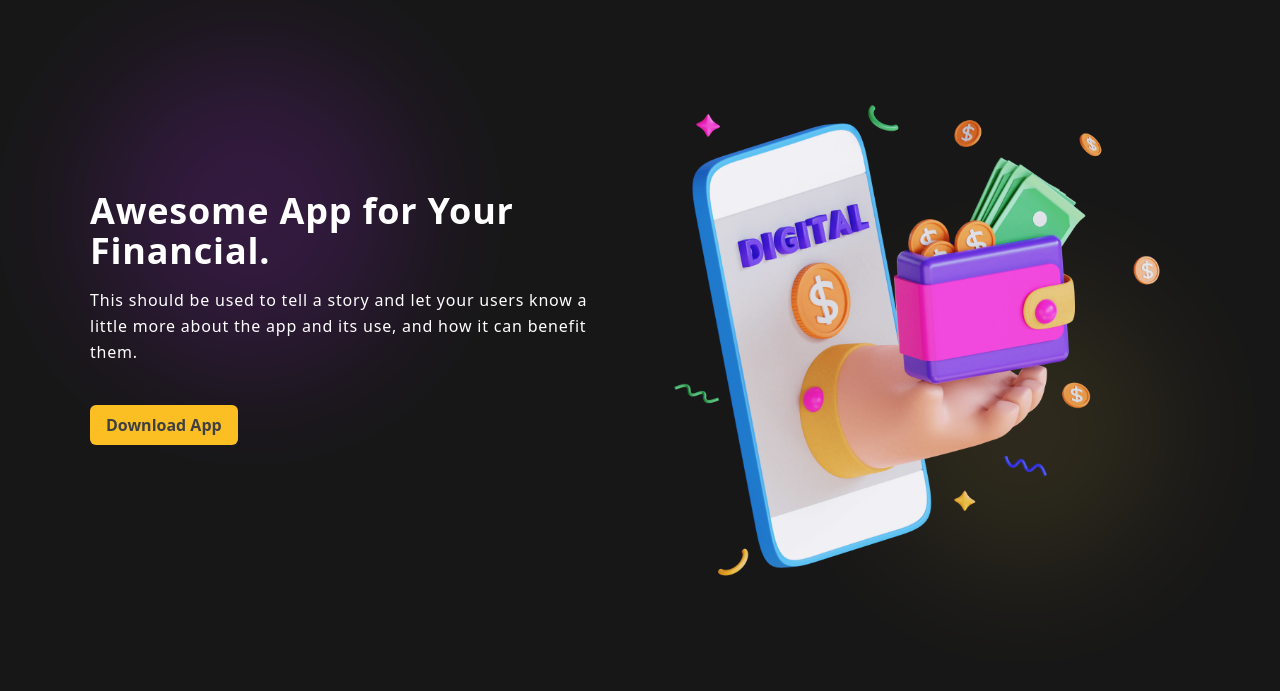
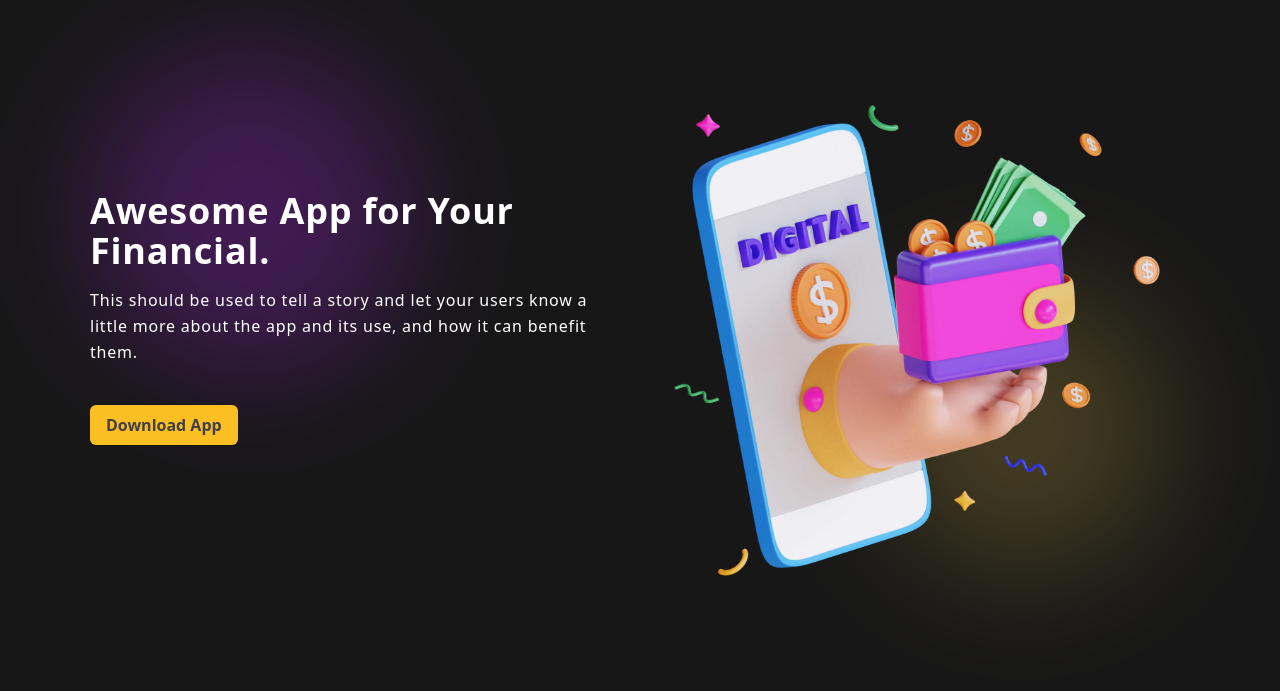
Before and after one commit to ShahramShakiba/Bank-Landing-Page, a website: page Bank-Landing-Page/index.html in a window 1280 px wide. Shown: the part 109-800 px from the top of the page. Drawn offline with Linux system fonts and the light colour scheme.

Commit message:
Update and create a reuseable css code for blob

```diff
--- a/Bank-Landing-Page/index.html
+++ b/Bank-Landing-Page/index.html
@@ -178,12 +178,10 @@
         <div class="container py-20">
           <div class="relative">
             <!--left-blob----->
-            <div
-              class="w-52 h-52 lg:w-64 lg:h-64 xl:w-80 xl:h-80 2xl:w-96 2xl:h-96 bg-color-blob absolute -top-20 xl:-top-6 left-0 md:left-0 xl:left-0 -z-10 blur-3xl opacity-20 overflow-hidden rounded-full"
-            ></div>
+            <div class="left-blob -top-20 xl:-top-6"></div>
             <!--right-blob---->
             <div
-              class="w-52 h-52 lg:w-64 lg:h-64 xl:w-72 xl:h-72 2xl:w-96 2xl:h-96 bg-amber-300 absolute top-[35rem] md:top-32 xl:top-52 right-10 md:right-0 lg:right-10 xl:right-6 -z-10 blur-3xl opacity-10 overflow-hidden rounded-full"
+              class="right-blob top-[35rem] md:top-32 xl:top-52 opacity-20"
             ></div>
           </div>
 
@@ -314,17 +312,23 @@
         </div>
       </section>
 
-      <!--======= Saving-Money ========================-->
+      <!--======= Saving-Money ======================-->
       <section id="saving-money">
         <div class="container py-20 relative">
+          <!--left-blob----->
+          <div class="left-blob top-24 xl:top-28"></div>
+          <!--right-blob----->
+          <div
+            class="right-blob bottom-10 md:bottom-24 xl:bottom-28 opacity-30"
+          ></div>
 
           <div class="flex flex-col items-center justify-between md:flex-row">
-            <!--image-->
+            <!--image-------------->
             <div class="mb-12 md:w-1/2">
               <img src="./assets/hero3.png" alt="Wallet and Cash" />
             </div>
 
-            <!--content-->
+            <!--content------------>
             <div class="text-center md:text-left md:w-1/2 lg:ml-4 xl:ml-20">
               <h4 class="font-bold text-amber-400 mb-4">Saving Money</h4>
               <h1 class="title mb-4">Best Financing App To Save Your Money</h1>
@@ -339,6 +343,11 @@
           </div>
         </div>
       </section>
+
+      <!--======= How-it-works ======================-->
+      <section id="how-it-works" class="bg-amber-neutral">
+        <div class="container py-20"></div>
+      </section>
     </main>
 
     <script src="index.js"></script>
--- a/Bank-Landing-Page/input.css
+++ b/Bank-Landing-Page/input.css
@@ -16,4 +16,11 @@
     background: linear-gradient(180deg, #171717, #383222, #171717);
   }
 
+  .left-blob {
+    @apply w-52 h-52 lg:w-64 lg:h-64 xl:w-80 xl:h-80 2xl:w-96 2xl:h-96 bg-color-blob absolute left-0 md:left-0 xl:left-0 -z-10 blur-3xl  opacity-30 overflow-hidden rounded-full;
+  }
+
+  .right-blob {
+    @apply w-52 h-52 lg:w-64 lg:h-64 xl:w-72 xl:h-72 2xl:w-96 2xl:h-96 bg-amber-300 absolute right-10 md:right-0 lg:right-10 xl:right-6 -z-10 blur-3xl overflow-hidden rounded-full;
+  }
 }
```
Also changed, not shown: Bank-Landing-Page/css/main.css.
